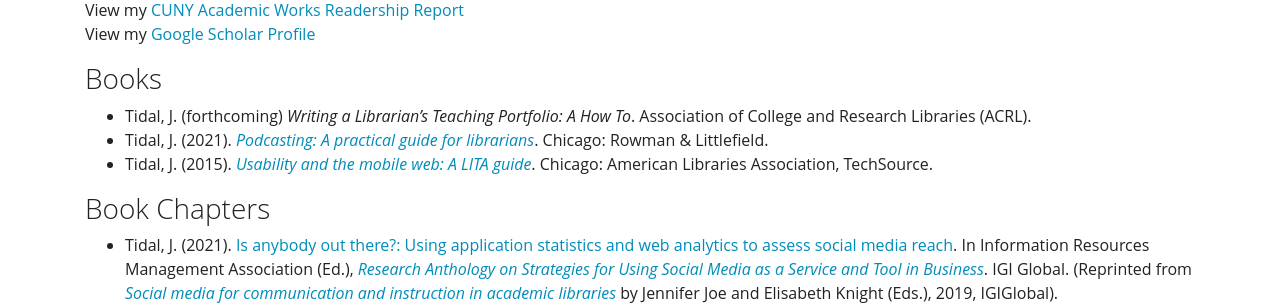
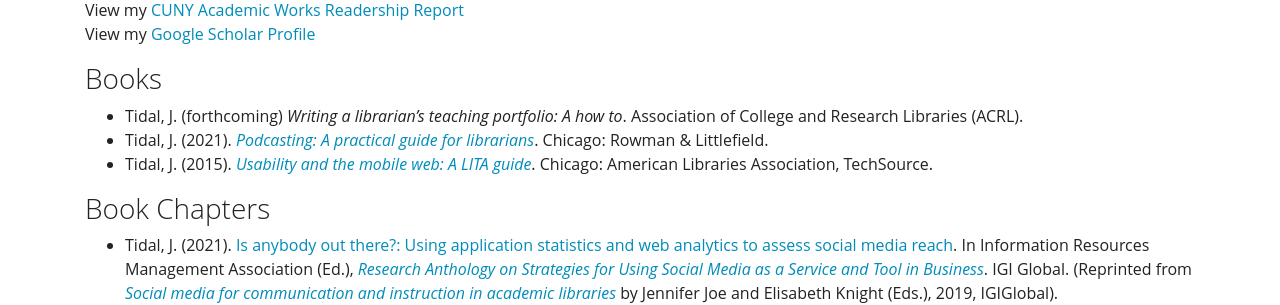
Before and after one commit to KentuckyFriedTofu/kentuckyfriedtofu.github.io.bak2, a Jekyll site: the page built from cv.md, in a window 1280 px wide and 900 px high, scrolled down 1799 px. Shown: the part 155-460 px from the top of the window. Built offline with Jekyll 4.4.1, drawn with Linux system fonts in a browser that asks for light colours.

Commit message:
Update cv.md

```diff
--- a/cv.md
+++ b/cv.md
@@ -81,7 +81,7 @@ View my [Google Scholar Profile](https://scholar.google.com/citations?user=mAq-F
 
 ### Books
 
-* Tidal, J. (forthcoming) *Writing a Librarian’s Teaching Portfolio: A How To*. Association of College and Research Libraries (ACRL).<br>
+* Tidal, J. (forthcoming) *Writing a librarian’s teaching portfolio: A how to*. Association of College and Research Libraries (ACRL).<br>
 * Tidal, J. (2021). *[Podcasting: A practical guide for librarians](http://www.worldcat.org/oclc/1259038141)*. Chicago: Rowman & Littlefield.<br>
 * Tidal, J. (2015). *[Usability and the mobile web: A LITA guide](http://www.worldcat.org/oclc/1151666266)*. Chicago: American Libraries Association, TechSource.
 
```
